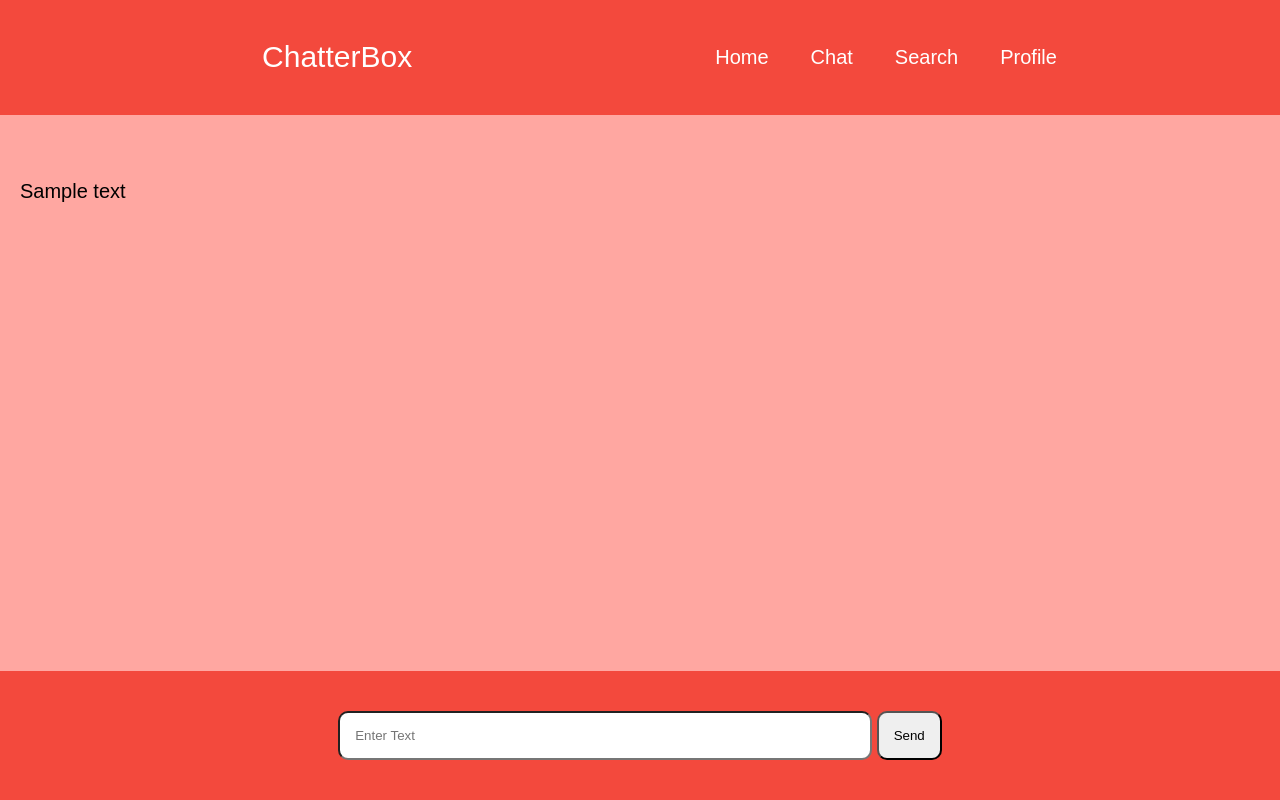
After one commit to DarshanPattar/ChatterBox, a Flask app: template templates/html/chatbox.html in a window 1280 px wide. The commit adds this page. Run offline with Flask 3, Linux system fonts and the light colour scheme; the template is opened without the code that fills it: most values are stand-ins (such as "Sample title", 1, 10 or a date in 2020).

Commit message:
Addd Chatting Feature!

```diff
--- a/main.py
+++ b/main.py
@@ -23,6 +23,9 @@ def index():
     return redirect("/signup")
 
 
+from proj.chatbp import chatting
+app.register_blueprint(chatting, url_prefix='/chat')
+
 from proj.posts import posting
 app.register_blueprint(posting, url_prefix='/post')
 
--- a/proj/posts.py
+++ b/proj/posts.py
@@ -13,6 +13,7 @@ def createPost():
             user.AuthenticateByUsername(username)
 
             content = request.form["postcontent"]
+            print(request)
             post = Post()
             post.content = content
             post.uid = user.id
--- /dev/null
+++ b/static/css/chat.css
@@ -0,0 +1,68 @@
+.textingbar{
+    position: fixed;
+    display: flex;
+    justify-content: space-evenly;
+    width: 100%;
+    padding-top: 30px;
+    padding-bottom: 30px;
+    background-color: rgb(243, 73, 61);
+    bottom: 0px;
+}
+
+.textingform{
+    padding:10px;
+}
+
+.messagefield{
+    width:500px;
+    padding:15px;
+    border-radius: 10px;
+}
+
+.messagesubmit{
+    padding:15px;
+    border-radius: 10px;
+}
+
+.thisuser{
+    position: relative;
+    padding-left:10px;
+    padding-right:10px;
+}
+
+.thisuser>p{
+    padding:10px;
+    background-color: rgb(243, 73, 61);
+    border-radius: 10px;
+}
+
+.thatuser{
+    position: relative;
+    padding-left:10px;
+    padding-right:10px;
+}
+
+.thatuser>p{
+    padding:10px
+}
+
+.textstrip{
+    position:absolute;
+    top:150px;
+    width: 100%;
+    font-size: 20px;
+    background-color: rgb(255, 167, 161);
+    padding-bottom: 150px;
+}
+
+.chatbox{
+    padding: 20px;
+    background-color: rgb(243, 73, 61);
+    margin-bottom: 5px;
+}
+
+.cbdisplay{
+    text-decoration: none;
+    padding:20px;
+    width: 1000px;
+}
--- /dev/null
+++ b/templates/html/chatbox.html
@@ -0,0 +1,27 @@
+{% extends "html/layout.html" %}
+
+{% block title %}Chatbox{% endblock title %}
+
+{% block content %}
+
+<div class="textstrip" id="textstrip">
+  {% for text in texts %}
+    {% if text[1] == currentuser.id %}
+    <div class="thisuser">
+        <p>{{text[3]}}</p>
+      </div>
+    {% else %}
+    <div class="thatuser">
+        <p>{{text[3]}}</p>
+      </div>
+    {% endif %}
+  {% endfor %}
+
+</div>
+<div class="textingbar">
+  <form class="textingform" action="/chat/chatbox/{{idlink}}" method="post">
+    <input type="text" name="cbtext" id="cbtext" class="messagefield" placeholder="Enter Text" />
+    <input type="submit" class="messagesubmit" value="Send" />
+  </form>
+</div>
+{% endblock content %}
--- a/templates/html/home.html
+++ b/templates/html/home.html
@@ -4,7 +4,7 @@
 
 {% block content%}
 <div class="contentstrip">
-    {% for post in posts %}
+    {% for post in posts[::-1] %}
     <div class="content">
         <p class="contenttext">@{{post[2]}} - {{post[3]}}</p>
 
--- a/templates/html/layout.html
+++ b/templates/html/layout.html
@@ -9,6 +9,13 @@
     <link rel="stylesheet" href="{{url_for('static', filename='css/follow.css')}}">
     <link rel="stylesheet" href="{{url_for('static', filename='css/profile.css')}}">
     <link rel="stylesheet" href="{{url_for('static', filename='css/search.css')}}">
+    <link rel="stylesheet" href="{{url_for('static', filename='css/chat.css')}}">
+    <script>
+        window.setInterval(function() {
+            var elem = document.getElementById('textstrip');
+            window.scrollTo(0, elem.scrollHeight);
+          }, 1000);
+    </script>
 </head>
 <body>
     <div class="container">
@@ -19,7 +26,7 @@
             <div class="menu">
                 <ul class="menuItemList">
                     <li class="menuItem"><a class="NavLinks" href="/">Home</a></li>
-                    <li class="menuItem"><a class="NavLinks" href="">Chat</a></li>
+                    <li class="menuItem"><a class="NavLinks" href="/chat">Chat</a></li>
 
                     <li class="menuItem"><a class="NavLinks" href="/search?searchtxt=">Search</a></li>
                     <li class="menuItem"><a class="NavLinks" href="/profile">Profile</a></li>
--- a/templates/html/login.html
+++ b/templates/html/login.html
@@ -8,7 +8,7 @@
     <div class="container">
         <div class="card">
             <div class="title">
-                Login!
+                Log on to Chatterbox
             </div>
             <form action="/login" method="post">
                 <input type="text" name="username" id="username" placeholder="Username"><br>
--- a/templates/html/otherprofile.html
+++ b/templates/html/otherprofile.html
@@ -12,6 +12,7 @@
         {{otheruser.bio}}
     </div>
     <div class="settingBtns">
+        <a class="btns" href="/chat/chatwith/{{otheruser.id}}">Message</a>
         {%if not isfollowing%}
             <a class="btns" href="/search/follow/{{otheruser.username}}">Follow</a>
         {%else%}
--- a/templates/html/signup.html
+++ b/templates/html/signup.html
@@ -8,7 +8,7 @@
     <div class="container">
         <div class="card">
             <div class="title">
-                Sign Up!
+                Sign up for ChatterBox
             </div>
             <form action="/signup" method="post">
                 <input type="text" name="username" id="username" placeholder="Username"><br>
```
Also changed, not shown: proj/chatbp.py (added, +100 -0 lines), templates/html/chatpage.html (added, +13 -0 lines).
